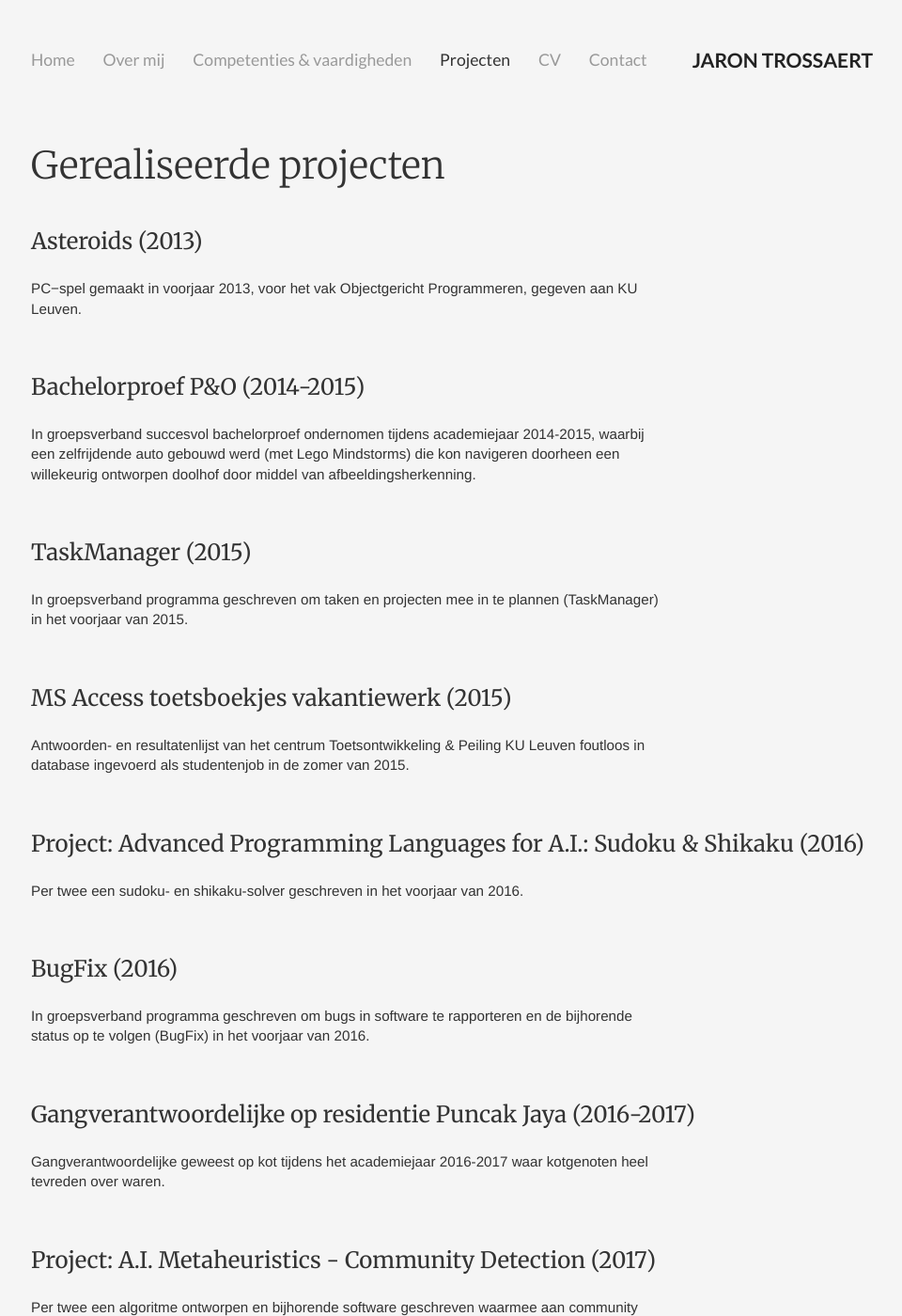
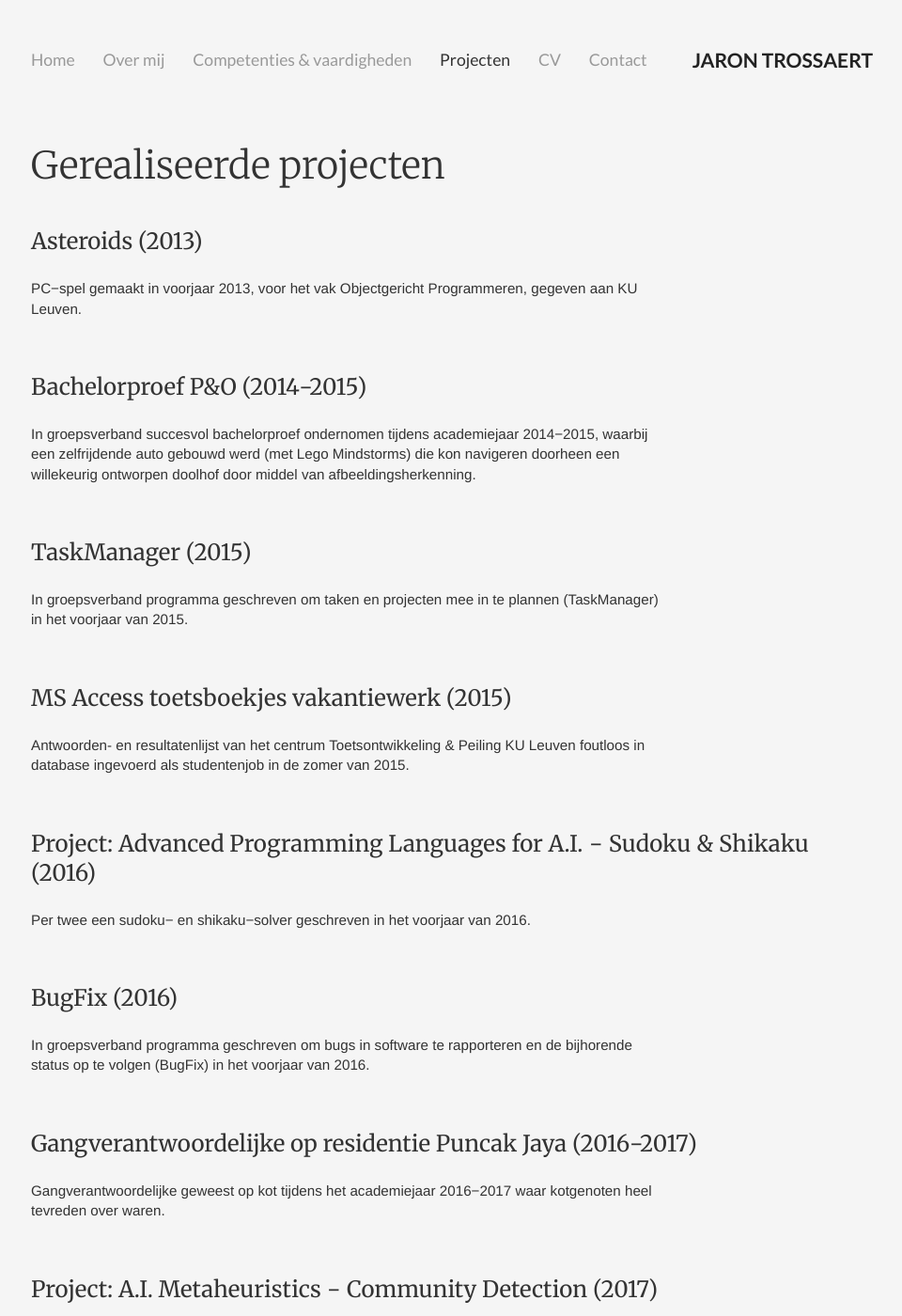
Before and after one commit to Jornax/Jornax.github.io, a Jekyll site: the page built from projects/index.html, in a window 1280 px wide and 1400 px high. Shown: the whole window at 94% size, without its empty margins (159-1119 px from the left). Built offline with Jekyll 4.4.1, drawn with Linux system fonts in a browser that asks for light colours; part of the change alters nothing that is shown; some of the changed text lies outside the part shown.

```diff
--- a/projects/index.html
+++ b/projects/index.html
@@ -6,27 +6,27 @@ title: Gerealiseerde projecten
     <h1>Gerealiseerde projecten</h1>
     <h3>Asteroids (2013)</h3>
     <p>PC&minus;spel gemaakt in voorjaar 2013, voor het vak Objectgericht Programmeren, gegeven aan KU Leuven.</p>
-    <br><h3>Bachelorproef P&amp;O (2014-2015)</h3>
-    <p>In groepsverband succesvol bachelorproef ondernomen tijdens academiejaar 2014-2015, waarbij een zelfrijdende auto gebouwd werd (met Lego Mindstorms) die kon navigeren doorheen een willekeurig ontworpen doolhof door middel van afbeeldingsherkenning.</p>
+    <br><h3>Bachelorproef P&amp;O (2014&minus;2015)</h3>
+    <p>In groepsverband succesvol bachelorproef ondernomen tijdens academiejaar 2014&minus;2015, waarbij een zelfrijdende auto gebouwd werd (met Lego Mindstorms) die kon navigeren doorheen een willekeurig ontworpen doolhof door middel van afbeeldingsherkenning.</p>
     <br><h3>TaskManager (2015)</h3>
     <p>In groepsverband programma geschreven om taken en projecten mee in te plannen (TaskManager) in het voorjaar van 2015.</p>
     <br><h3>MS Access toetsboekjes vakantiewerk (2015)</h3>
     <p>Antwoorden- en resultatenlijst van het centrum Toetsontwikkeling &amp; Peiling KU Leuven foutloos in database ingevoerd als studentenjob in de zomer van 2015.</p>
-    <br><h3>Project: Advanced Programming Languages for A.I.: Sudoku &amp; Shikaku (2016)</h3>
-    <p>Per twee een sudoku- en shikaku-solver geschreven in het voorjaar van 2016.</p>
+    <br><h3>Project: Advanced Programming Languages for A.I. &minus; Sudoku &amp; Shikaku (2016)</h3>
+    <p>Per twee een sudoku&minus; en shikaku&minus;solver geschreven in het voorjaar van 2016.</p>
     <br><h3>BugFix (2016)</h3>
     <p>In groepsverband programma geschreven om bugs in software te rapporteren en de bijhorende status op te volgen (BugFix) in het voorjaar van 2016.</p>
-    <br><h3>Gangverantwoordelijke op residentie Puncak Jaya (2016-2017)</h3>
-    <p>Gangverantwoordelijke geweest op kot tijdens het academiejaar 2016-2017 waar kotgenoten heel tevreden over waren.</p>
-    <br><h3>Project: A.I. Metaheuristics - Community Detection (2017)</h3>
+    <br><h3>Gangverantwoordelijke op residentie Puncak Jaya (2016&minus;2017)</h3>
+    <p>Gangverantwoordelijke geweest op kot tijdens het academiejaar 2016&minus;2017 waar kotgenoten heel tevreden over waren.</p>
+    <br><h3>Project: A.I. Metaheuristics &minus; Community Detection (2017)</h3>
     <p>Per twee een algoritme ontworpen en bijhorende software geschreven waarmee aan community detection gedaan kon worden binnen middelgrote tot grote grafen, tijdens het voorjaar van 2017.</p>
     <br><h3>Classr (2017)</h3>
     <p>In groepsverband gedeeltelijk programma geschreven om klassendiagramma's mee te tekenen (Classr), in het voorjaar van 2017.</p>
-    <br><h3>Project: Machine Learning - Domeinnamen classificeren (2017)</h3>
+    <br><h3>Project: Machine Learning &minus; Domeinnamen classificeren (2017)</h3>
     <p>Gedeeltelijk per twee een programma geschreven waarmee domeinnamen en bijhorende sites volgens bepaalde categorie&euml;n gesorteerd konden worden, tijdens het voorjaar van 2017.</p>
-    <br><h3>Project: Probabilistic Programming - SRL Inferentie (2017)</h3>
+    <br><h3>Project: Probabilistic Programming &minus; SRL Inferentie (2017)</h3>
     <p>Gedeeltelijk een probabilistisch interferentieprogramma geschreven, in het voorjaar van 2017.</p>
-    <br><h3>"Leerkracht" MATLAB &amp; Excel (2017)</h3>
+    <br><h3>&quot;Leerkracht&quot; MATLAB &amp; Excel (2017)</h3>
     <p>Basis MATLAB en Excel uitgelegd aan verscheidene kennissen in het voorjaar van 2017, waardoor ze een beduidend hoger resultaat behaalden op het gerelateerde vak.</p>
     <ul>
     <br><h3>Bijlesgever (wiskunde, fysica, talen, IT)</h3>
```
